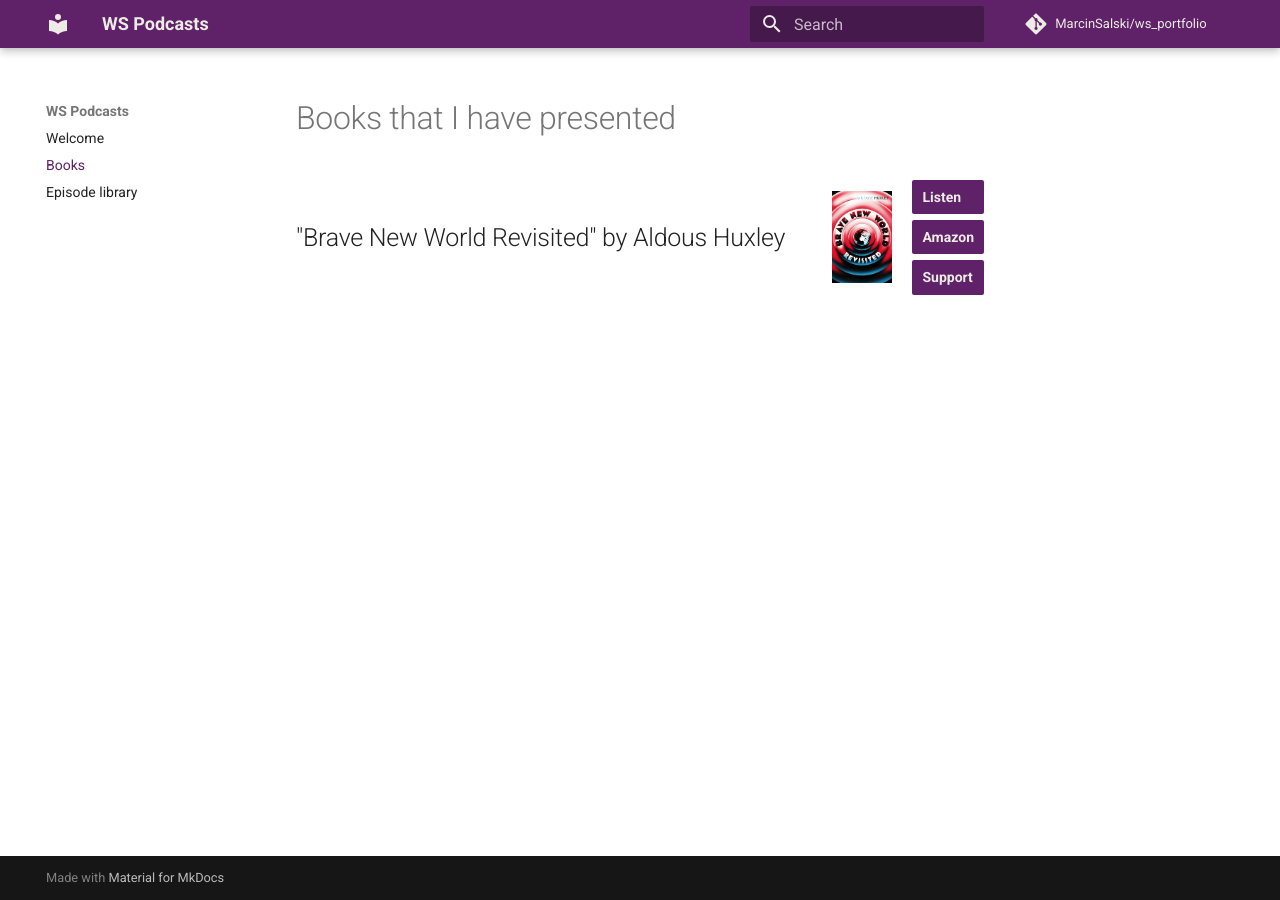
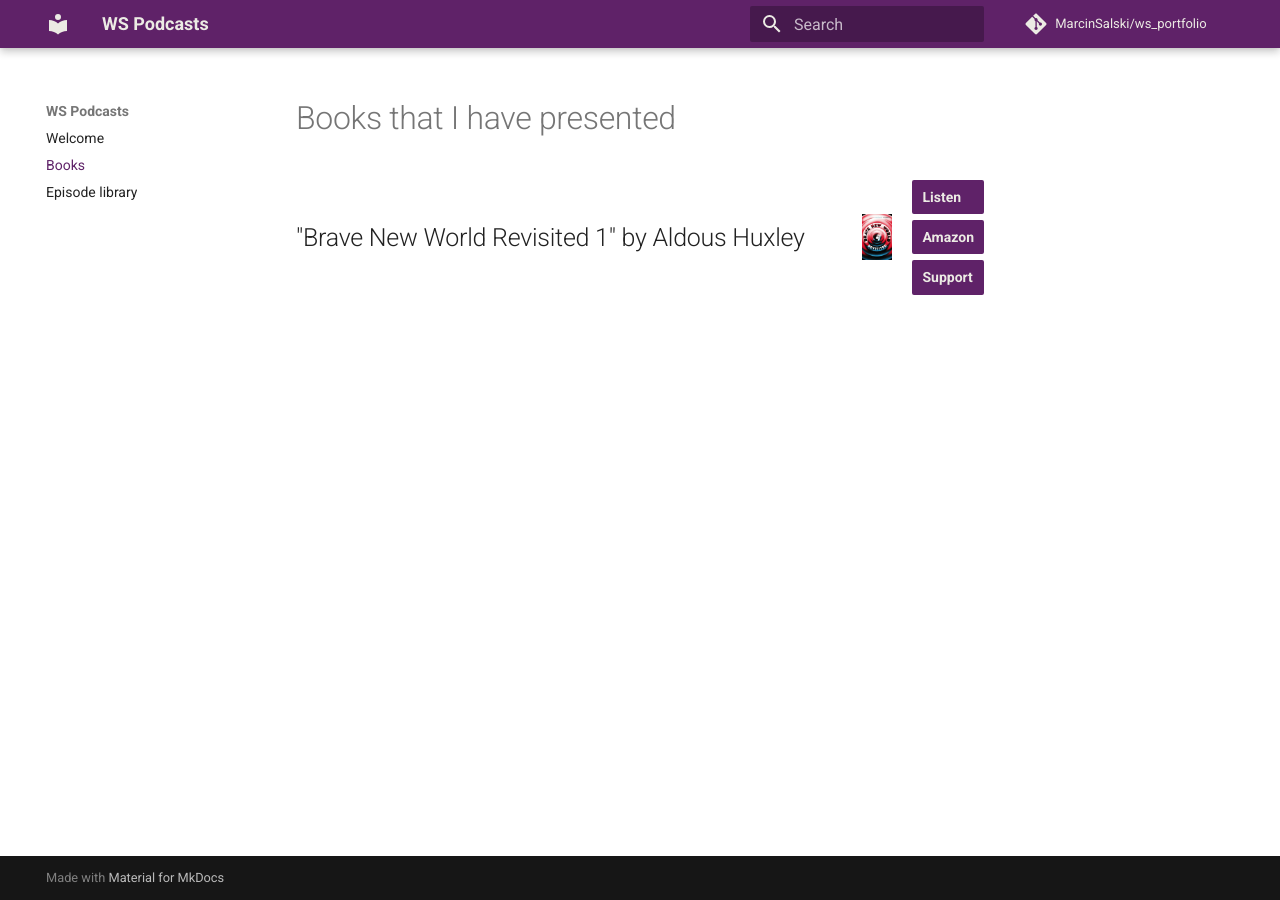
Before and after one commit to MarcinSalski/ws_portfolio, an MkDocs documentation site: the page built from docs/Books/index.md, in a window 1280 px wide. Built offline with MkDocs 1.6.1 and Material for MkDocs 9.7.7, drawn with Linux system fonts in a browser that asks for light colours; comment, search, counter and statistics services are not loaded.

Commit message:
picture size

```diff
--- a/docs/Books/index.md
+++ b/docs/Books/index.md
@@ -4,12 +4,12 @@
 
   <!-- Lewa kolumna: tytuł -->
   <div style="flex: 1;">
-    <h2 style="margin: 0;">"Brave New World Revisited" by Aldous Huxley</h2>
+    <h2 style="margin: 0;">"Brave New World Revisited 1" by Aldous Huxley</h2>
   </div>
 
   <!-- Środkowa kolumna: okładka -->
   <div style="flex: 0 0 auto; display: flex; align-items: center;">
-    <img src="BraveNewWorldRevisited.jpg" alt="" style="width: 60px; height: auto;">
+    <img src="BraveNewWorldRevisited.jpg" alt="" style="width: 30px; height: auto;">
   </div>
 
   <!-- Prawa kolumna: linki -->
```
